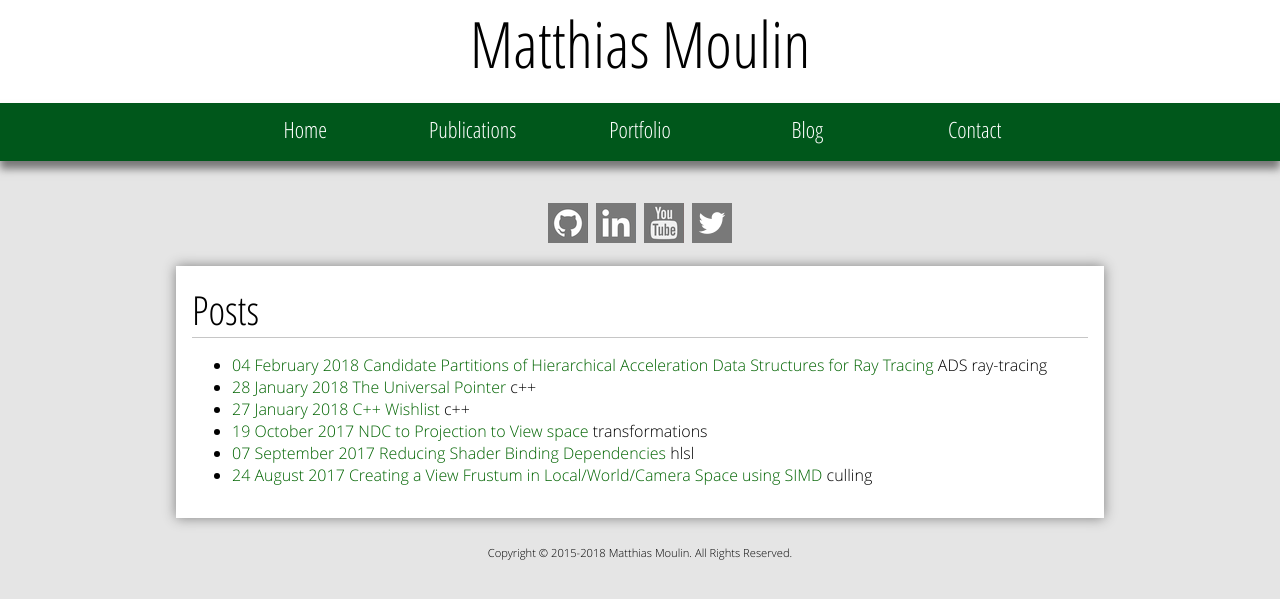
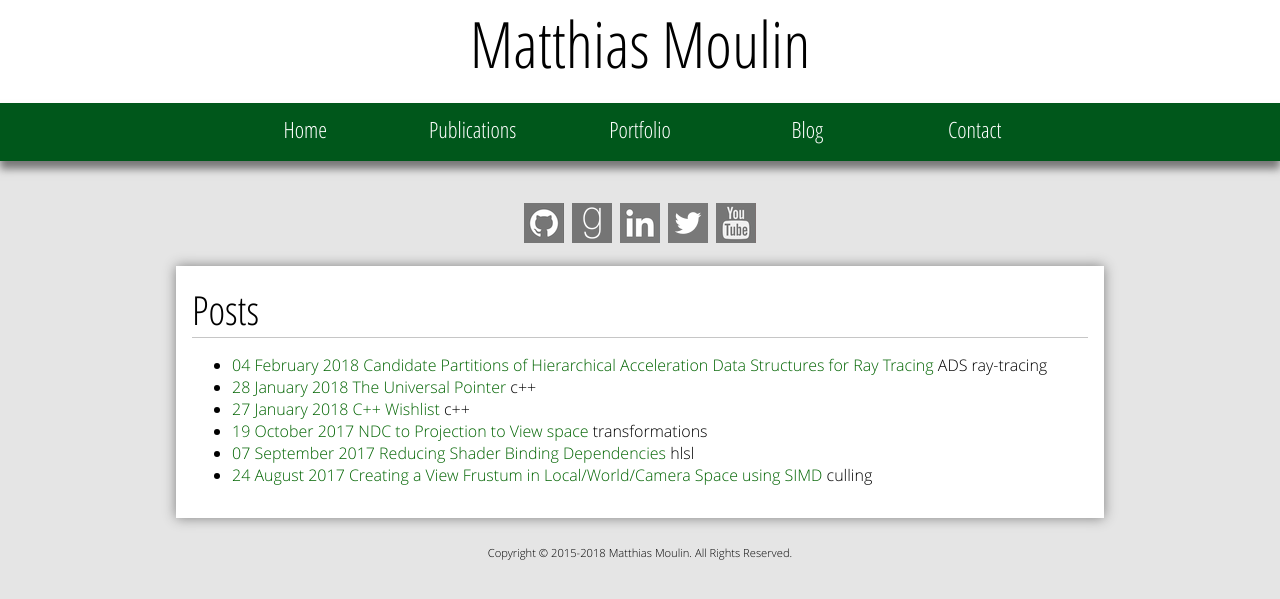
Before and after one commit to matt77hias/Blog, a Jekyll site: the page built from index.html, in a window 1280 px wide. Shown: the top 599 px of the page. Built offline with Jekyll 4.4.1, drawn with Linux system fonts in a browser that asks for light colours.

Commit message:
Added goodreads

```diff
--- a/css/profile.css
+++ b/css/profile.css
@@ -8,6 +8,7 @@
 }
 
 .icon-github,
+.icon-goodreads,
 .icon-linkedin,
 .icon-twitter,
 .icon-youtube {
@@ -18,15 +19,18 @@
 }
 
 .icon-github:hover,
+.icon-goodreads:hover,
 .icon-linkedin:hover,
 .icon-twitter:hover,
 .icon-youtube:hover {
     background-position: bottom right;
 }
 
-
 .icon-github {
     background: transparent url('../res/Icons/icon-github.png') top left no-repeat;
+}
+.icon-goodreads {
+    background: transparent url('../res/Icons/icon-goodreads.png') top left no-repeat;
 }
 .icon-linkedin {
     background: transparent url('../res/Icons/icon-linkedin.png') top left no-repeat;
--- a/index.html
+++ b/index.html
@@ -39,10 +39,11 @@
         </nav>
 
 		<div class="media">
-			<a href="https://github.com/matt77hias"                         class="icon-github"   target="_blank"></a>
-			<a href="http://be.linkedin.com/pub/matthias-moulin/8b/a49/a23" class="icon-linkedin" target="_blank"></a>
-			<a href="https://www.youtube.com/user/Matt77hias"               class="icon-youtube"  target="_blank"></a>
-			<a href="https://twitter.com/matt77hias"               			class="icon-twitter"  target="_blank"></a>
+			<a href="https://github.com/matt77hias"                         class="icon-github"    target="_blank"></a>
+			<a href="https://www.goodreads.com/matt77hias"                  class="icon-goodreads" target="_blank"></a>
+			<a href="http://be.linkedin.com/pub/matthias-moulin/8b/a49/a23" class="icon-linkedin"  target="_blank"></a>
+			<a href="https://twitter.com/matt77hias"               			class="icon-twitter"   target="_blank"></a>
+			<a href="https://www.youtube.com/user/Matt77hias"               class="icon-youtube"   target="_blank"></a>
 		</div>
 
 		 <article>
```
Also changed, not shown: res/Icons/icon-goodreads.png (added).
